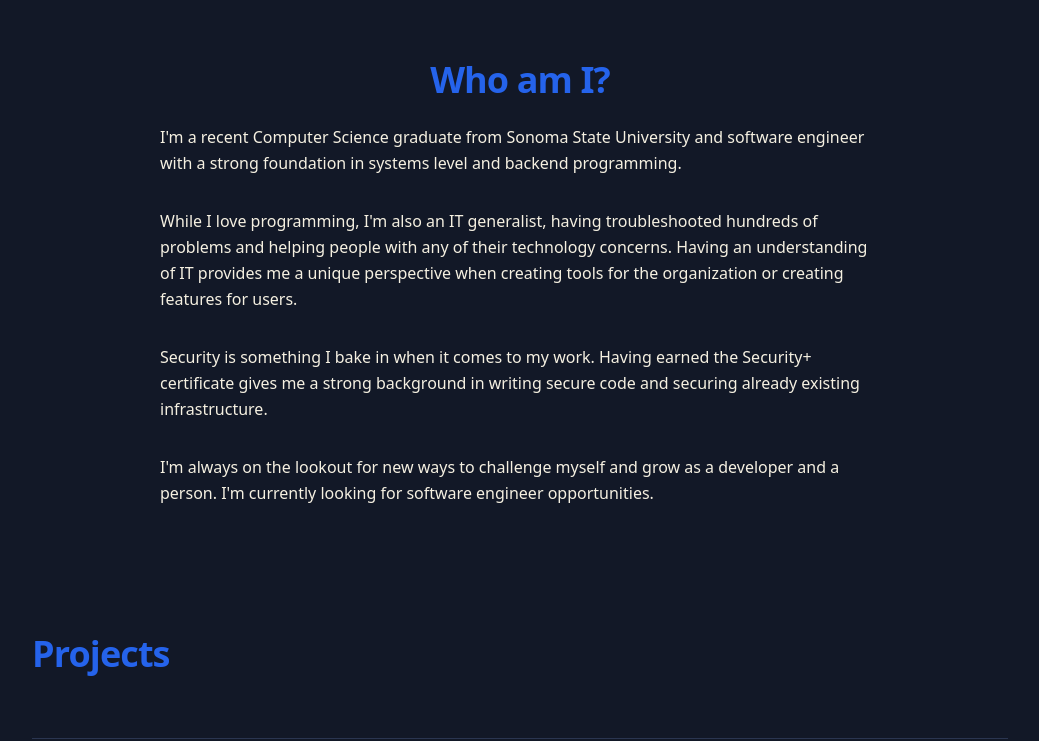
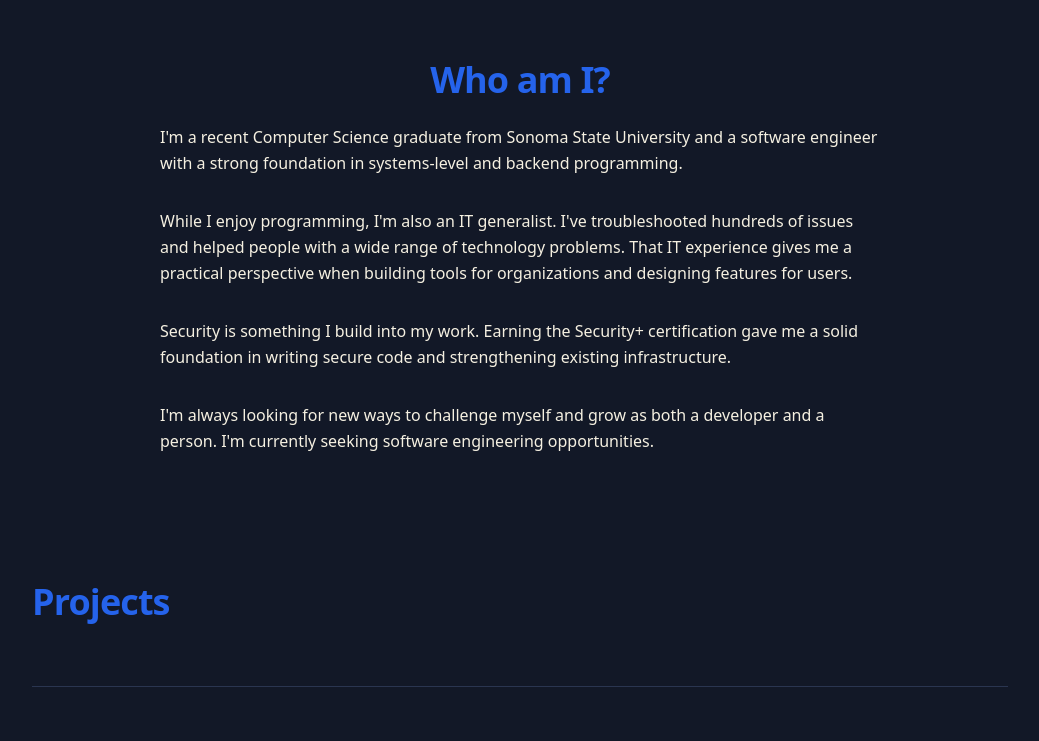
Before and after one commit to pierredyl/portfolio_website, a React app: page / in a window 1280 px wide. Shown: the part 740-1481 px from the top of the page, without its empty margins (120-1159 px from the left). Built offline with nearby package versions, Linux system fonts and the light colour scheme; the HTML template or start-up script is replaced by a standard one; a web font is replaced by a local one.

Commit message:
modified about

```diff
--- a/src/components/About.jsx
+++ b/src/components/About.jsx
@@ -13,27 +13,21 @@ export default function About() {
           Who am I?
         </h2>
         <div className="space-y-8 text-text text-base leading-relaxed text-indent">
-          <p>
-              I'm a recent Computer Science graduate from Sonoma State University
-            and software engineer with a strong foundation in systems level and
-            backend programming.
-          </p>
-          <p>
-            While I love programming, I'm also an IT generalist, having
-            troubleshooted hundreds of problems and helping people with any of
-            their technology concerns. Having an understanding of IT provides me a
-            unique perspective when creating tools for the organization or creating features for users.
-          </p>
-          <p>
-            Security is something I bake in when it comes to my work. Having
-            earned the Security+ certificate gives me a strong background in
-            writing secure code and securing already existing infrastructure.
-          </p>
+<p>
+  I'm a recent Computer Science graduate from Sonoma State University and a software engineer with a strong foundation in systems-level and backend programming.
+</p>
 
-          <p>
-            I'm always on the lookout for new ways to challenge myself and grow
-            as a developer and a person. I'm currently looking for software engineer opportunities.
-          </p>
+<p>
+  While I enjoy programming, I'm also an IT generalist. I've troubleshooted hundreds of issues and helped people with a wide range of technology problems. That IT experience gives me a practical perspective when building tools for organizations and designing features for users.
+</p>
+
+<p>
+  Security is something I build into my work. Earning the Security+ certification gave me a solid foundation in writing secure code and strengthening existing infrastructure.
+</p>
+
+<p>
+  I'm always looking for new ways to challenge myself and grow as both a developer and a person. I'm currently seeking software engineering opportunities.
+</p>
         </div>
       </motion.div>
     </section>
--- a/src/components/Navbar.jsx
+++ b/src/components/Navbar.jsx
@@ -29,7 +29,7 @@ export default function Navbar() {
         scrolled || menuOpen ? "border-b border-border/60" : ""
       }`}
     >
-      <nav className="max-w-5xl mx-auto px-6 py-4 flex items-center justify-between">
+      <nav className="max-w-5xl mx-auto px-6 py-6 flex items-center justify-between">
         {/* Logo */}
         <a
           href="#"
```
Also changed, not shown: 1 other file (tests, documents, lock files or other folders).
